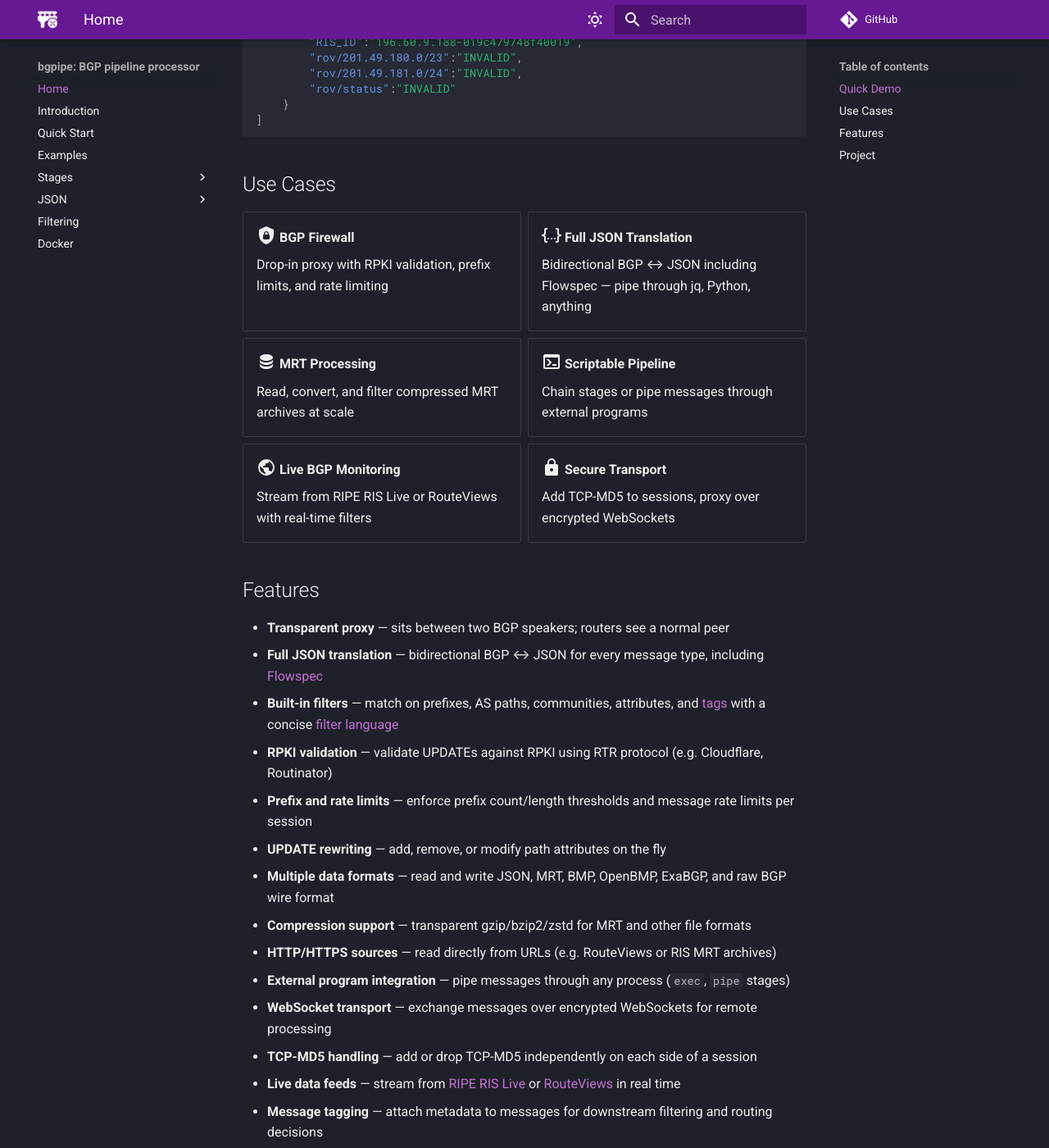
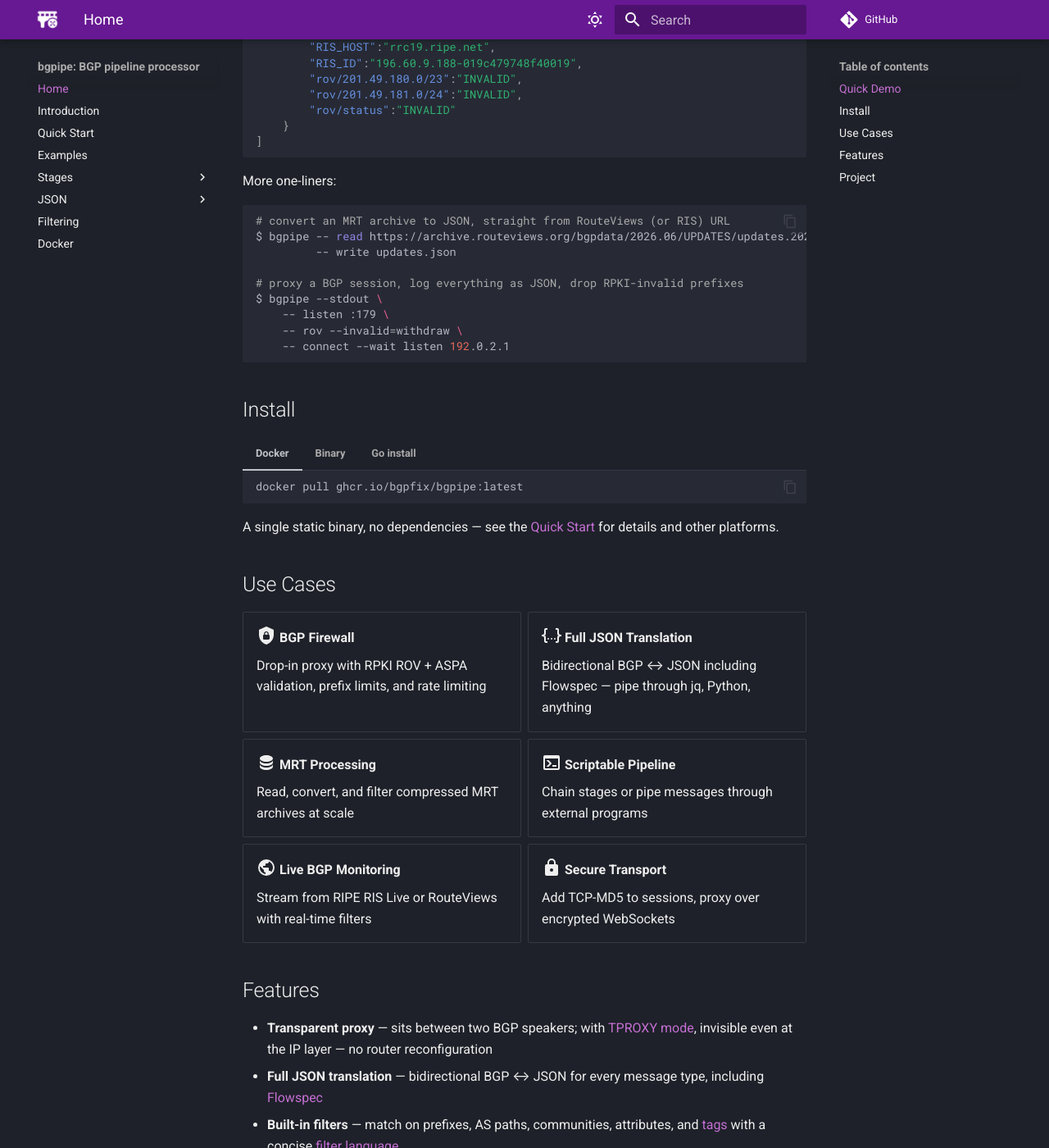
Before and after one commit to bgpfix/bgpipe, an MkDocs documentation site: the page built from docs/index.md, in a window 1280 px wide and 1400 px high, scrolled down 1146 px. Shown: the whole window at 82% size. Built offline with MkDocs 1.6.1 and Material for MkDocs 9.7.7, drawn with Linux system fonts in a browser that asks for light colours; comment, search, counter and statistics services are not loaded; the version menu is left out; some of the changed text lies outside the part shown.

Commit message:
docs: landing page: install tabs, more one-liners, ASPA/TPROXY features, talk links

````diff
--- a/docs/index.md
+++ b/docs/index.md
@@ -28,16 +28,16 @@
     Download and install bgpipe<br>
     [:octicons-arrow-right-24: GitHub Releases](https://github.com/bgpfix/bgpipe/releases)
 
--   :material-bomb:{ .lg } __Research__
+-   :material-pipe:{ .lg } __Stages__
 
-    Read background paper<br>
-    [:octicons-arrow-right-24: Kirin Attack](https://kirin-attack.github.io/)
+    Browse the building blocks<br>
+    [:octicons-arrow-right-24: Stage Reference](stages/index.md)
 
 </div>
 
 ## Quick Demo
 
-Stream [live from RIPE RIS](https://ris-live.ripe.net/), add [RPKI validation](https://en.wikipedia.org/wiki/Resource_Public_Key_Infrastructure) on the fly, and show RPKI-invalid announcements.
+Stream [live from RIPE RIS](https://ris-live.ripe.net/), add [RPKI validation](https://en.wikipedia.org/wiki/Resource_Public_Key_Infrastructure) on the fly, and show RPKI-invalid announcements — one command, no config:
 
 ```bash
 $ docker run --rm ghcr.io/bgpfix/bgpipe:latest -go \
@@ -73,13 +73,51 @@
 ]
 ```
 
+More one-liners:
+
+```bash
+# convert an MRT archive to JSON, straight from RouteViews (or RIS) URL
+$ bgpipe -- read https://archive.routeviews.org/bgpdata/2026.06/UPDATES/updates.20260601.0000.bz2 \
+         -- write updates.json
+
+# proxy a BGP session, log everything as JSON, drop RPKI-invalid prefixes
+$ bgpipe --stdout \
+    -- listen :179 \
+    -- rov --invalid=withdraw \
+    -- connect --wait listen 192.0.2.1
+```
+
+## Install
+
+=== "Docker"
+
+    ```bash
+    docker pull ghcr.io/bgpfix/bgpipe:latest
+    ```
+
+=== "Binary"
+
+    ```bash
+    wget -O bgpipe \
+        https://github.com/bgpfix/bgpipe/releases/latest/download/bgpipe-linux-amd64
+    chmod +x bgpipe
+    ```
+
+=== "Go install"
+
+    ```bash
+    go install github.com/bgpfix/bgpipe@latest
+    ```
+
+A single static binary, no dependencies — see the [Quick Start](quickstart.md) for details and other platforms.
+
 ## Use Cases
 
 <div class="grid cards" markdown>
 
 -   :material-shield-lock:{ .lg } **BGP Firewall**
 
-    Drop-in proxy with RPKI validation, prefix limits, and rate limiting
+    Drop-in proxy with RPKI ROV + ASPA validation, prefix limits, and rate limiting
 
 -   :material-code-json:{ .lg } **Full JSON Translation**
 
@@ -105,10 +143,11 @@
 
 ## Features
 
-- **Transparent proxy** — sits between two BGP speakers; routers see a normal peer
+- **Transparent proxy** — sits between two BGP speakers; with [TPROXY mode](stages/connect.md#transparent-mode), invisible even at the IP layer — no router reconfiguration
 - **Full JSON translation** — bidirectional BGP ↔ JSON for every message type, including [Flowspec](flowspec.md)
 - **Built-in filters** — match on prefixes, AS paths, communities, attributes, and [tags](stages/tag.md) with a concise [filter language](filters.md)
-- **RPKI validation** — validate UPDATEs against RPKI using RTR protocol (e.g. Cloudflare, Routinator)
+- **RPKI origin validation** — [rov](stages/rov.md) stage implements RFC 6811, fed over RTR (e.g. Cloudflare, Routinator), HTTP(S), or files
+- **ASPA path verification** — [aspa](stages/aspa.md) stage detects route leaks per the IETF draft — available today, before router vendors ship it
 - **Prefix and rate limits** — enforce prefix count/length thresholds and message rate limits per session
 - **UPDATE rewriting** — add, remove, or modify path attributes on the fly
 - **Multiple data formats** — read and write JSON, MRT, BMP, OpenBMP, ExaBGP, and raw BGP wire format
@@ -126,5 +165,7 @@
 bgpipe is hosted on [GitHub](https://github.com/bgpfix/bgpipe) under the MIT license,
 built on the [bgpfix](https://bgpfix.org/) library.
 
+- Watch the [RIPE 88 talk](https://ripe88.ripe.net/archives/video/1365/) for a 15-minute introduction
+- Read the [Kirin attack paper](https://kirin-attack.github.io/) that started the project
 - Report bugs and request features on [GitHub Issues](https://github.com/bgpfix/bgpipe/issues)
 - For collaboration inquiries, contact [bgpipe@bgpipe.org](mailto:bgpipe@bgpipe.org)
--- a/mkdocs.yml
+++ b/mkdocs.yml
@@ -45,6 +45,10 @@
     - header.autohide
     - content.code.copy
     - content.code.annotate
+    - content.tabs.link
+    - navigation.top
+    - search.highlight
+    - search.suggest
   palette:
     - scheme: slate
       primary: purple
````
